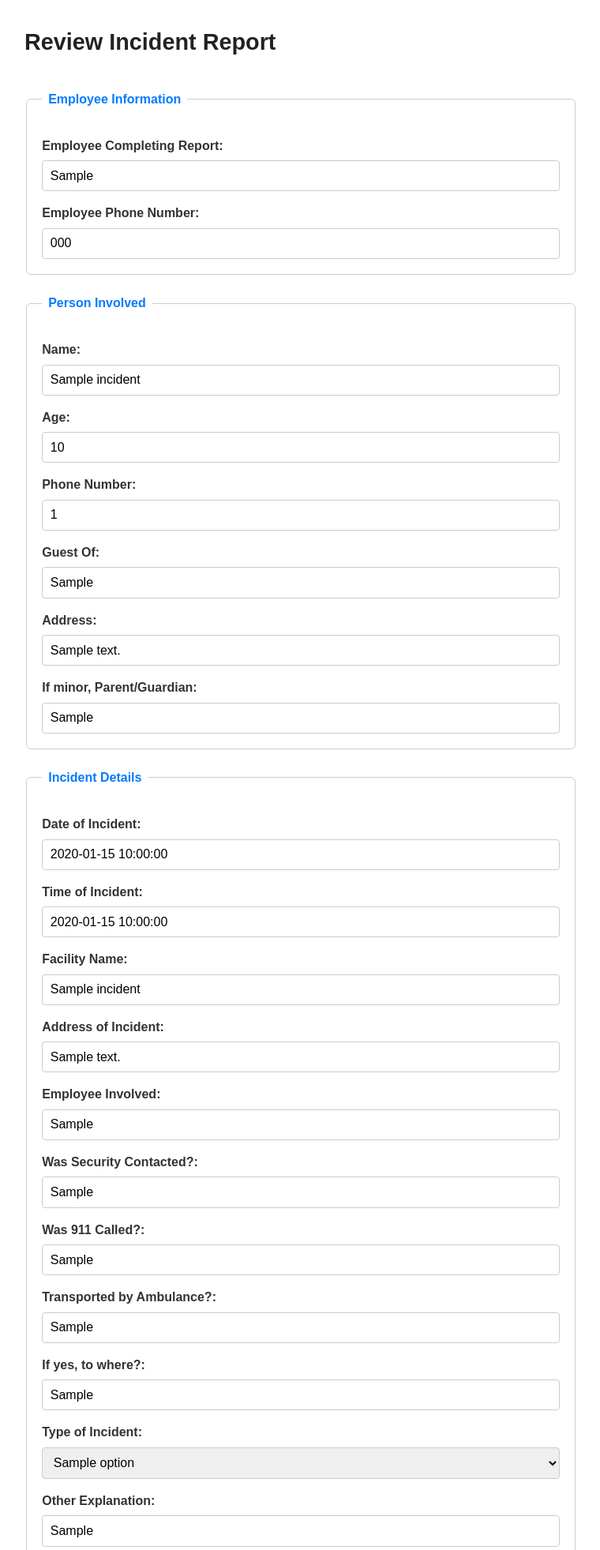
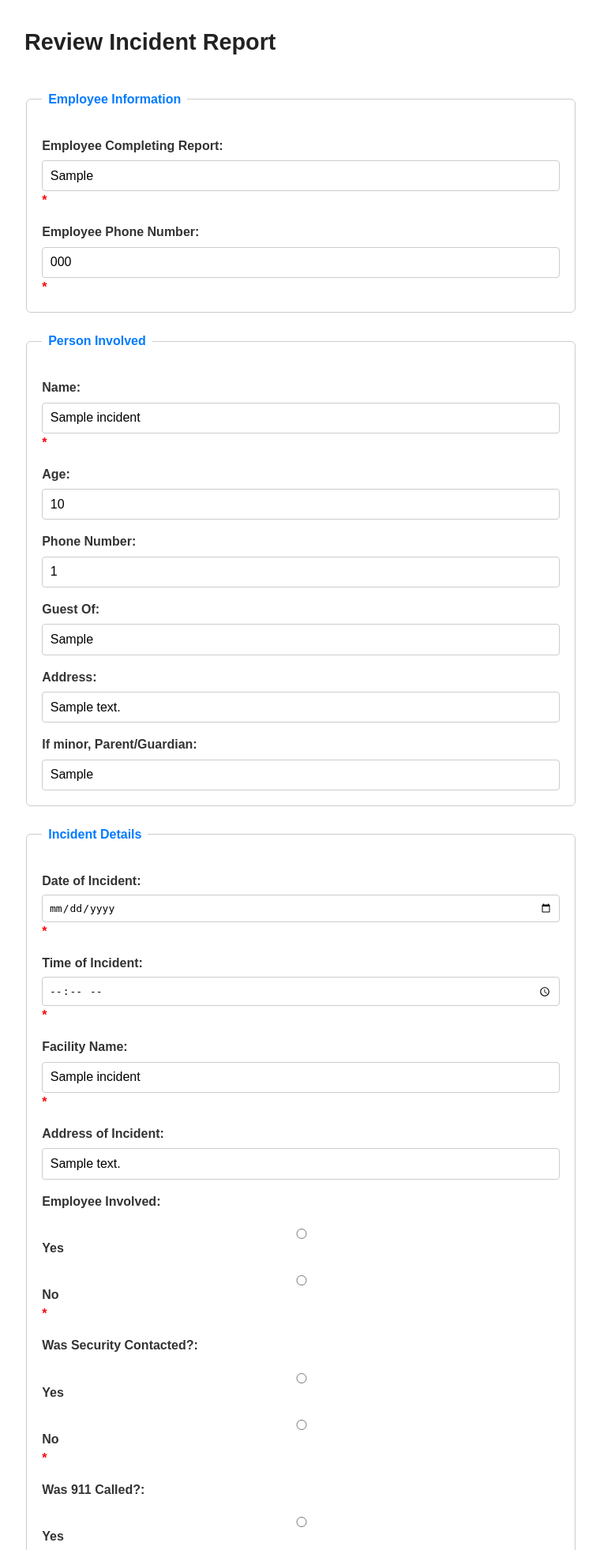
Before and after one commit to aidan138/incident-report-app, a Python web app: template app/templates/review_incident.html in a window 1280 px wide. Shown: the top 1963 px of the page at 79% size, without its empty margins (1-761 px from the left). Run offline with Jinja, Linux system fonts and the light colour scheme; the template is opened without the code that fills it: most values are stand-ins (such as "Sample title", 1, 10 or a date in 2020).

Commit message:
Added a lot more logic to the html

```diff
--- a/app/templates/review_incident.html
+++ b/app/templates/review_incident.html
@@ -42,6 +42,11 @@
       flex-direction: column;
     }
 
+    .required::after {
+      content: " *";
+      color: red;
+    }
+
     input, textarea, select {
       margin-top: 0.4em;
       padding: 0.6em;
@@ -81,6 +86,10 @@
       font-weight: bold;
       margin-bottom: 1em;
     }
+
+    .hidden {
+      display: none;
+    }
   </style>
 </head>
 <body>
@@ -98,67 +107,110 @@
 
     <fieldset>
       <legend>Employee Information</legend>
-      <label>Employee Completing Report:
-        <input type="text" name="employee_completing_report" value="{{ incident.employee_completing_report or '' }}">
+      <label for="employee_completing_report" class="required">Employee Completing Report:
+        <input type="text" id="employee_completing_report" name="employee_completing_report" value="{{ incident.employee_completing_report or '' }}" placeholder="Full name of employee submitting report" required>
       </label>
-      <label>Employee Phone Number:
-        <input type="text" name="creator_phone" value="{{ incident.creator_phone or '' }}">
+      <label for="creator_phone" class="required">Employee Phone Number:
+        <input type="tel" id="creator_phone" name="creator_phone" value="{{ incident.creator_phone or '' }}" placeholder="e.g. (555) 123-4567" pattern="[0-9\-+\s()]*" required>
       </label>
     </fieldset>
 
     <fieldset>
       <legend>Person Involved</legend>
-      <label>Name:
-        <input type="text" name="person_involved_name" value="{{ incident.person_involved_name or '' }}">
+      <label for="person_involved_name" class="required">Name:
+        <input type="text" id="person_involved_name" name="person_involved_name" value="{{ incident.person_involved_name or '' }}" placeholder="Full name of person involved" required>
       </label>
-      <label>Age:
-        <input type="text" name="person_involved_age" value="{{ incident.person_involved_age or '' }}">
+      <label for="person_involved_age">Age:
+        <input type="number" id="person_involved_age" name="person_involved_age" value="{{ incident.person_involved_age or '' }}" min="0" placeholder="Age in years">
       </label>
-      <label>Phone Number:
-        <input type="text" name="person_involved_phone_number" value="{{ incident.person_involved_phone_number or '' }}">
+      <label for="person_involved_phone_number">Phone Number:
+        <input type="tel" id="person_involved_phone_number" name="person_involved_phone_number" value="{{ incident.person_involved_phone_number or '' }}" placeholder="e.g. (555) 987-6543" pattern="[0-9\-+\s()]*">
       </label>
-      <label>Guest Of:
-        <input type="text" name="person_involved_guest_of" value="{{ incident.person_involved_guest_of or '' }}">
+      <label for="person_involved_guest_of">Guest Of:
+        <input type="text" id="person_involved_guest_of" name="person_involved_guest_of" value="{{ incident.person_involved_guest_of or '' }}" placeholder="If guest, name of host">
       </label>
-      <label>Address:
-        <input type="text" name="person_involved_address" value="{{ incident.person_involved_address or '' }}">
+      <label for="person_involved_address">Address:
+        <input type="text" id="person_involved_address" name="person_involved_address" value="{{ incident.person_involved_address or '' }}" placeholder="Street, City, State, ZIP">
       </label>
-      <label>If minor, Parent/Guardian:
-        <input type="text" name="person_involved_guardian" value="{{ incident.person_involved_guardian or '' }}">
+      <label for="person_involved_guardian">If minor, Parent/Guardian:
+        <input type="text" id="person_involved_guardian" name="person_involved_guardian" value="{{ incident.person_involved_guardian or '' }}" placeholder="Parent/guardian full name">
       </label>
     </fieldset>
 
     <fieldset>
       <legend>Incident Details</legend>
-      <label>Date of Incident:
-        <input type="text" name="date_of_incident" value="{{ incident.date_of_incident or '' }}">
+      <label for="date_of_incident" class="required">Date of Incident:
+        <input type="date" id="date_of_incident" name="date_of_incident" value="{{ incident.date_of_incident or '' }}" required>
       </label>
-      <label>Time of Incident:
-        <input type="text" name="time_of_incident" value="{{ incident.time_of_incident or '' }}">
+      <label for="time_of_incident" class="required">Time of Incident:
+        <input type="time" id="time_of_incident" name="time_of_incident" value="{{ incident.time_of_incident or '' }}" required>
       </label>
-      <label>Facility Name:
-        <input type="text" name="facility_name" value="{{ incident.facility_name or '' }}">
+      <label for="facility_name" class="required">Facility Name:
+        <input type="text" id="facility_name" name="facility_name" value="{{ incident.facility_name or '' }}" placeholder="e.g. Main Recreation Center" required>
       </label>
-      <label>Address of Incident:
-        <input type="text" name="incident_address" value="{{ incident.incident_address or '' }}">
+      <label for="incident_address">Address of Incident:
+        <input type="text" id="incident_address" name="incident_address" value="{{ incident.incident_address or '' }}" placeholder="Street, City, State, ZIP">
       </label>
-      <label>Employee Involved:
-        <input type="text" name="was_employee_involved" value="{{ incident.was_employee_involved or '' }}">
+
+      <label class="required">Employee Involved:
+        <div>
+          <label>
+            <input type="radio" name="was_employee_involved" value="YES"
+              {% if incident.was_employee_involved == 'YES' %}checked{% endif %} required> Yes
+          </label>
+          <label>
+            <input type="radio" name="was_employee_involved" value="NO"
+              {% if incident.was_employee_involved == 'NO' %}checked{% endif %}> No
+          </label>
+        </div>
       </label>
-      <label>Was Security Contacted?:
-        <input type="text" name="was_security_contacted" value="{{ incident.was_security_contacted or '' }}">
+
+      <label class="required">Was Security Contacted?:
+        <div>
+          <label>
+            <input type="radio" name="was_security_contacted" value="YES"
+              {% if incident.was_security_contacted == 'YES' %}checked{% endif %} required> Yes
+          </label>
+          <label>
+            <input type="radio" name="was_security_contacted" value="NO"
+              {% if incident.was_security_contacted == 'NO' %}checked{% endif %}> No
+          </label>
+        </div>
       </label>
-      <label>Was 911 Called?:
-        <input type="text" name="was_law_contacted" value="{{ incident.was_law_contacted or '' }}">
+
+      <label class="required">Was 911 Called?:
+        <div>
+          <label>
+            <input type="radio" name="was_law_contacted" value="YES"
+              {% if incident.was_law_contacted == 'YES' %}checked{% endif %} required> Yes
+          </label>
+          <label>
+            <input type="radio" name="was_law_contacted" value="NO"
+              {% if incident.was_law_contacted == 'NO' %}checked{% endif %}> No
+          </label>
+        </div>
       </label>
-      <label>Transported by Ambulance?:
-        <input type="text" name="was_transported_ambulance" value="{{ incident.was_transported_ambulance or '' }}">
+
+      <label class="required">Transported by Ambulance?:
+        <div>
+          <label>
+            <input type="radio" name="was_transported_ambulance" value="YES"
+              {% if incident.was_transported_ambulance == 'YES' %}checked{% endif %} required> Yes
+          </label>
+          <label>
+            <input type="radio" name="was_transported_ambulance" value="NO"
+              {% if incident.was_transported_ambulance == 'NO' %}checked{% endif %}> No
+          </label>
+        </div>
       </label>
-      <label>If yes, to where?:
-        <input type="text" name="ambulance_to_where" value="{{ incident.ambulance_to_where or '' }}">
+
+
+      <label for="ambulance_to_where" id="ambulance_label">If yes, to where?:
+        <input type="text" id="ambulance_to_where" name="ambulance_to_where" value="{{ incident.ambulance_to_where or '' }}" placeholder="Hospital/medical facility name">
       </label>
-      <label>Type of Incident:
-        <select name="type_of_incident">
+
+      <label for="type_of_incident" class="required">Type of Incident:
+        <select id="type_of_incident" name="type_of_incident" required>
           {% for option in TypeOfIncident %}
           <option value="{{ option.value }}"
             {% if incident.type_of_incident.value == option.value %}selected{% endif %}>
@@ -167,40 +219,42 @@
           {% endfor %}
         </select>
       </label>
-      <label>Other Explanation:
-        <input type="text" name="incident_other_exp" value="{{ incident.incident_other_exp or '' }}">
+
+      <label for="incident_other_exp" id="incident_other_label" class="hidden">Other Explanation:
+        <input type="text" id="incident_other_exp" name="incident_other_exp" value="{{ incident.incident_other_exp or '' }}" placeholder="Describe other type of incident">
       </label>
-      <label>Location in Facility:
-        <input type="text" name="location_of_incident" value="{{ incident.location_of_incident or '' }}">
+
+      <label for="location_of_incident">Location in Facility:
+        <input type="text" id="location_of_incident" name="location_of_incident" value="{{ incident.location_of_incident or '' }}" placeholder="Be specific (e.g. Gym, Pool Deck, Parking Lot)">
       </label>
     </fieldset>
 
     <fieldset>
       <legend>Medical Information</legend>
-      <label>Signs & Symptoms:
-        <input type="text" name="signs_symptoms" value="{{ incident.signs_symptoms or '' }}">
+      <label for="signs_symptoms">Signs & Symptoms:
+        <input type="text" id="signs_symptoms" name="signs_symptoms" value="{{ incident.signs_symptoms or '' }}" placeholder="Observed signs or symptoms">
       </label>
-      <label>Allergies:
-        <input type="text" name="allergies" value="{{ incident.allergies or '' }}">
+      <label for="allergies">Allergies:
+        <input type="text" id="allergies" name="allergies" value="{{ incident.allergies or '' }}" placeholder="Known allergies">
       </label>
-      <label>Medications:
-        <input type="text" name="medications" value="{{ incident.medications or '' }}">
+      <label for="medications">Medications:
+        <input type="text" id="medications" name="medications" value="{{ incident.medications or '' }}" placeholder="Current medications">
       </label>
-      <label>Past History:
-        <input type="text" name="past_history" value="{{ incident.past_history or '' }}">
+      <label for="past_history">Past History:
+        <input type="text" id="past_history" name="past_history" value="{{ incident.past_history or '' }}" placeholder="Relevant past medical history">
       </label>
-      <label>Last Food/Drink:
-        <input type="text" name="last_food_drink" value="{{ incident.last_food_drink or '' }}">
+      <label for="last_food_drink">Last Food/Drink:
+        <input type="text" id="last_food_drink" name="last_food_drink" value="{{ incident.last_food_drink or '' }}" placeholder="Last meal or beverage consumed">
       </label>
     </fieldset>
 
     <fieldset>
       <legend>Injury Details</legend>
-      <label>Events Leading Up:
-        <textarea name="events_leading_up">{{ incident.events_leading_up or '' }}</textarea>
+      <label for="events_leading_up">Events Leading Up:
+        <textarea id="events_leading_up" name="events_leading_up" placeholder="Describe events leading to the incident">{{ incident.events_leading_up or '' }}</textarea>
       </label>
-      <label>Type of Injury:
-        <select name="type_of_injury">
+      <label for="type_of_injury" class="required">Type of Injury:
+        <select id="type_of_injury" name="type_of_injury" required>
           {% for option in TypeOfInjury %}
           <option value="{{ option.value }}"
             {% if incident.type_of_injury.value == option.value %}selected{% endif %}>
@@ -209,28 +263,78 @@
           {% endfor %}
         </select>
       </label>
-      <label>Other Explanation:
-        <input type="text" name="injury_other_exp" value="{{ incident.injury_other_exp or '' }}">
+      <label for="injury_other_exp" id="injury_other_label" class="hidden">Other Explanation:
+        <input type="text" id="injury_other_exp" name="injury_other_exp" value="{{ incident.injury_other_exp or '' }}" placeholder="Describe other type of injury">
       </label>
-      <label>Body Part Afflicted:
-        <input type="text" name="body_part_afflicted" value="{{ incident.body_part_afflicted or '' }}">
+      <label for="body_part_afflicted">Body Part Afflicted:
+        <input type="text" id="body_part_afflicted" name="body_part_afflicted" value="{{ incident.body_part_afflicted or '' }}" placeholder="e.g. Left arm, right ankle">
       </label>
-      <label>Summary:
-        <textarea name="incident_summary" rows="8" style="width:100%;">{{ incident.incident_summary or '' }}</textarea>
+      <label for="incident_summary" class="required">Summary:
+        <textarea id="incident_summary" name="incident_summary" rows="8" style="width:100%;" placeholder="Provide a detailed summary of the incident" required>{{ incident.incident_summary or '' }}</textarea>
       </label>
     </fieldset>
 
     <fieldset>
       <legend>Witness Information</legend>
-      <label>Witness Name:
-        <input type="text" name="witness" value="{{ incident.witness or '' }}">
+      <label for="witness">Witness Name:
+        <input type="text" id="witness" name="witness" value="{{ incident.witness or '' }}" placeholder="Full name of witness">
       </label>
-      <label>Witness Phone Number:
-        <input type="text" name="witness_phone" value="{{ incident.witness_phone or '' }}">
+      <label for="witness_phone">Witness Phone Number:
+        <input type="tel" id="witness_phone" name="witness_phone" value="{{ incident.witness_phone or '' }}" placeholder="e.g. (555) 222-3333" pattern="[0-9\-+\s()]*">
       </label>
     </fieldset>
 
     <button type="submit">Confirm & Submit</button>
   </form>
+
+<script>
+  function toggleOther(selectId, labelId) {
+    const select = document.getElementById(selectId);
+    const label = document.getElementById(labelId);
+    if (select && label) {
+      if (select.value.toLowerCase() === "other") {
+        label.classList.remove("hidden");
+      } else {
+        label.classList.add("hidden");
+      }
+    }
+  }
+
+  function toggleAmbulance() {
+    const yesOption = document.querySelector('input[name="was_transported_ambulance"][value="YES"]');
+    const noOption = document.querySelector('input[name="was_transported_ambulance"][value="NO"]');
+    const ambulanceLabel = document.getElementById("ambulance_label");
+
+    if (yesOption && ambulanceLabel) {
+      if (yesOption.checked) {
+        ambulanceLabel.classList.remove("hidden");
+      } else {
+        ambulanceLabel.classList.add("hidden");
+      }
+    }
+
+    // Add change listeners so it updates live
+    if (yesOption) yesOption.addEventListener("change", toggleAmbulance);
+    if (noOption) noOption.addEventListener("change", toggleAmbulance);
+  }
+
+  document.addEventListener("DOMContentLoaded", () => {
+    const incidentSelect = document.getElementById("type_of_incident");
+    const injurySelect = document.getElementById("type_of_injury");
+
+    if (incidentSelect) {
+      incidentSelect.addEventListener("change", () => toggleOther("type_of_incident", "incident_other_label"));
+      toggleOther("type_of_incident", "incident_other_label");
+    }
+
+    if (injurySelect) {
+      injurySelect.addEventListener("change", () => toggleOther("type_of_injury", "injury_other_label"));
+      toggleOther("type_of_injury", "injury_other_label");
+    }
+
+    // Run ambulance toggle logic
+    toggleAmbulance();
+  });
+</script>
 </body>
 </html>
```
